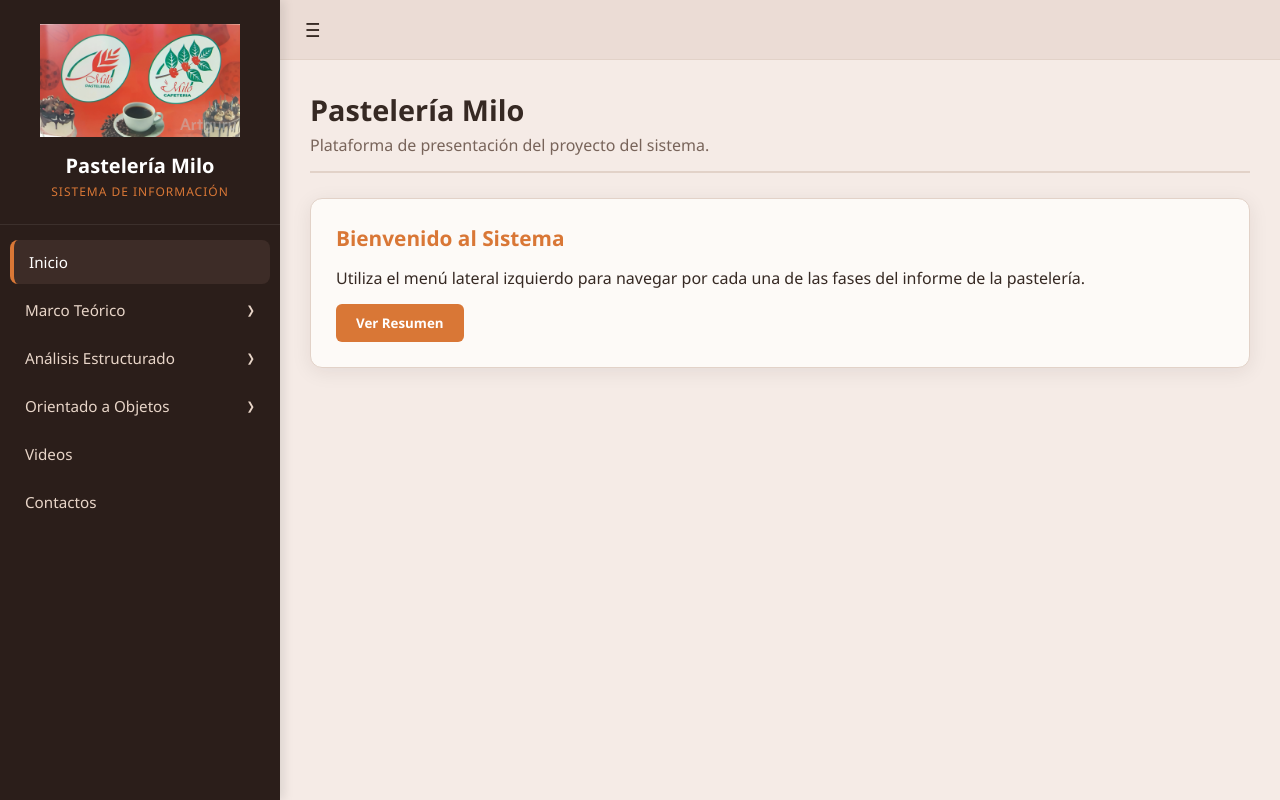
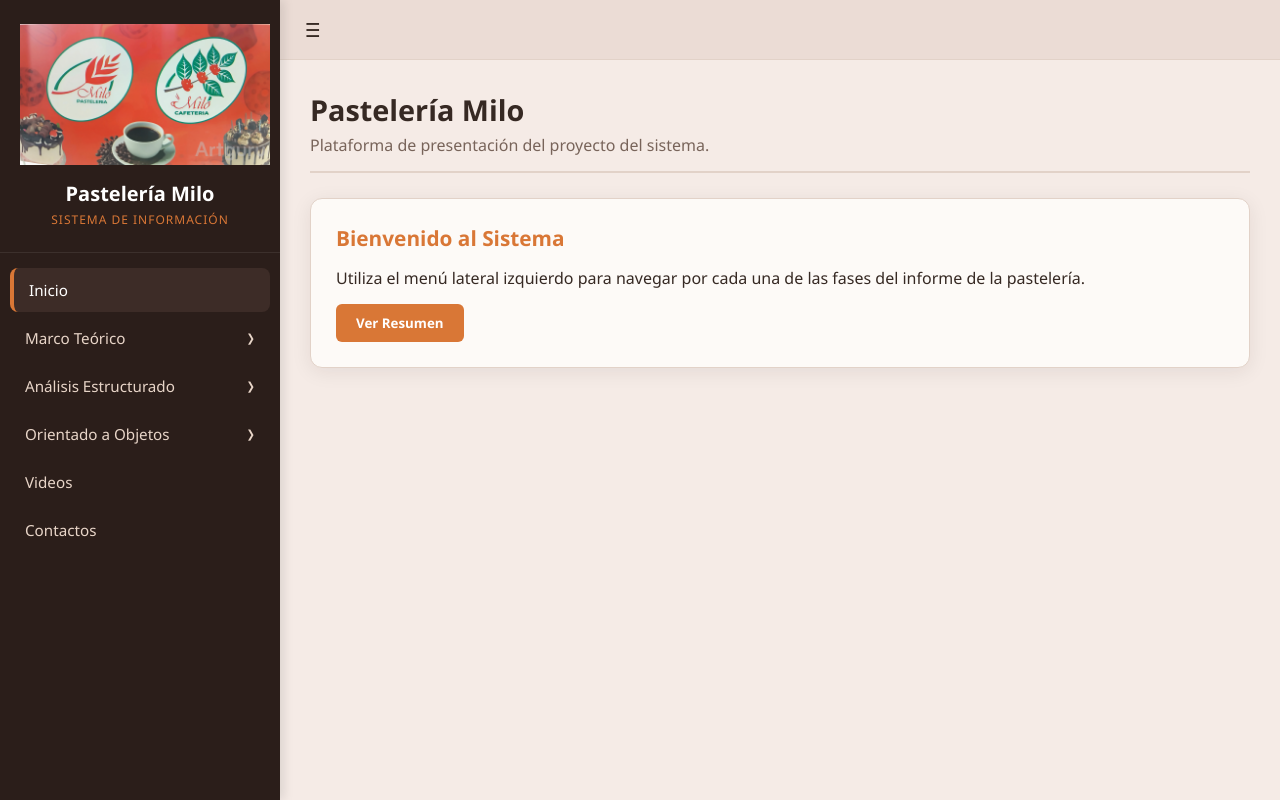
Before and after one commit to kurumibelu07-debug/pasteleria-milo, a plain HTML site: page index.html in a window 1280 px wide. Drawn offline with Linux system fonts and the light colour scheme.

Commit message:
Update index.html

```diff
--- a/index.html
+++ b/index.html
@@ -13,7 +13,7 @@
         <img
           src="img/logo.png"
           alt="Logo Pastelería Milo"
-          style="max-width: 200px; height: auto; margin-bottom: 10px"
+          style="max-width: 250px; height: auto; margin-bottom: 10px"
         />
         <div class="brand-title">Pastelería Milo</div>
         <div class="brand-subtitle">Sistema de Información</div>
```
